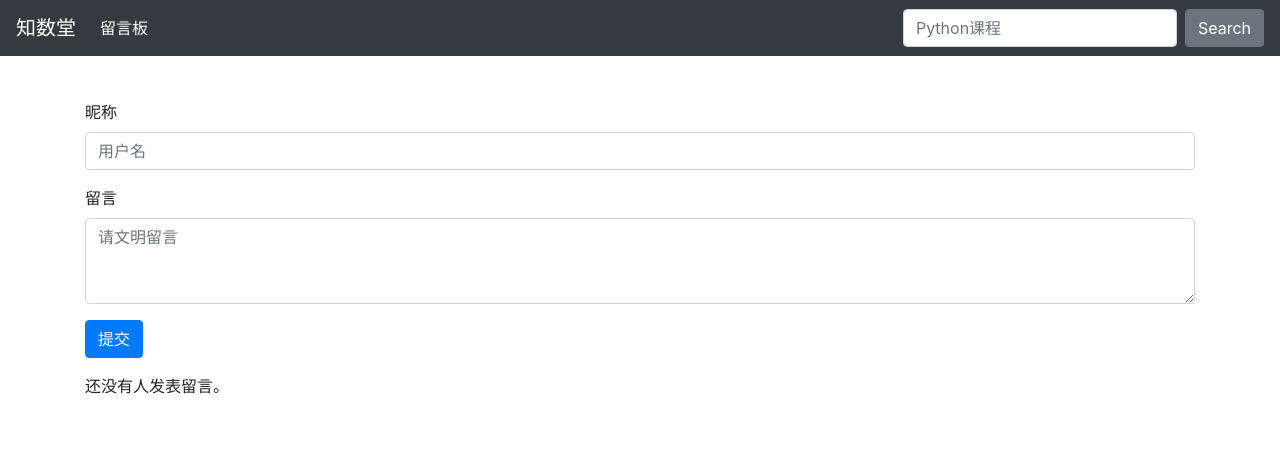
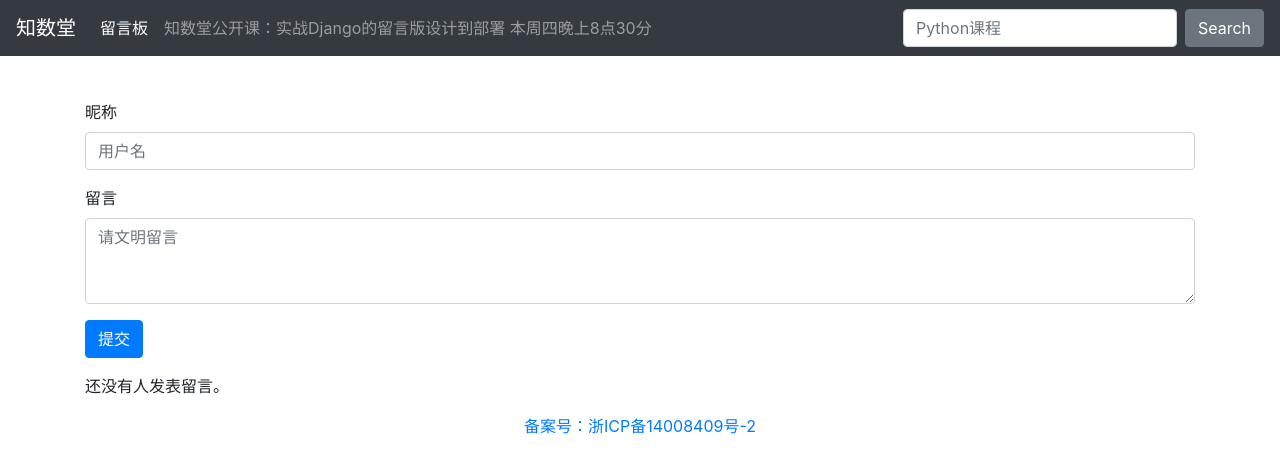
Before and after one commit to textworld/message_board, a Django app: page /index/ in a window 1280 px wide. Shown: the top 473 px of the page. Run offline with Django 3.2, Linux system fonts and the light colour scheme; data that the repository does not hold is empty; some libraries are stand-ins or nearby versions.

```diff
--- a/index/templates/index/index.html
+++ b/index/templates/index/index.html
@@ -3,9 +3,18 @@
 <html lang="en">
 <head>
     <meta charset="UTF-8">
-    <title>Title</title>
+    <title>公开课：实战Django的留言版设计到部署</title>
     <meta name="viewport" content="width=device-width, initial-scale=1, shrink-to-fit=no">
     <link rel="stylesheet" href="{% static '/bootstrap-4.4.1-dist/css/bootstrap.min.css' %}" integrity="sha384-Vkoo8x4CGsO3+Hhxv8T/Q5PaXtkKtu6ug5TOeNV6gBiFeWPGFN9MuhOf23Q9Ifjh" crossorigin="anonymous">
+<script>
+var _hmt = _hmt || [];
+(function() {
+  var hm = document.createElement("script");
+  hm.src = "https://hm.baidu.com/hm.js?1c8a0f52566e6c9081bbbf5885cbefb2";
+  var s = document.getElementsByTagName("script")[0];
+  s.parentNode.insertBefore(hm, s);
+})();
+</script>
 
 </head>
 <body>
@@ -21,10 +30,10 @@
       <li class="nav-item active">
         <a class="nav-link" href="#">留言板 <span class="sr-only">(current)</span></a>
       </li>
+      <li class="nav-item">
+        <a class="nav-link" href="https://ke.qq.com/course/1650906?tuin=34432a0f" target="_blank">知数堂公开课：实战Django的留言版设计到部署 本周四晚上8点30分</a>
+      </li>
       <!--<li class="nav-item">
-        <a class="nav-link" href="#">Link</a>
-      </li>
-      <li class="nav-item">
         <a class="nav-link disabled" href="#" tabindex="-1" aria-disabled="true">Disabled</a>
       </li>
       <li class="nav-item dropdown">
@@ -91,9 +100,13 @@
 
 </main><!-- /.container -->
 
+<footer class="text-center" style="margin-top: 10px">
+<a href="http://www.beian.miit.gov.cn/" target="_blank">备案号：浙ICP备14008409号-2</a>
+</footer>
 
 <script src="{% static '/jslib/jquery.min.js' %}"></script>
 <script src="{% static '/jslib/popper.js' %}"></script>
 <script src="{% static '/bootstrap-4.4.1-dist/js/bootstrap.min.js' %}"></script>
+
 </body>
 </html>
```
Also changed, not shown: README.md (added).
